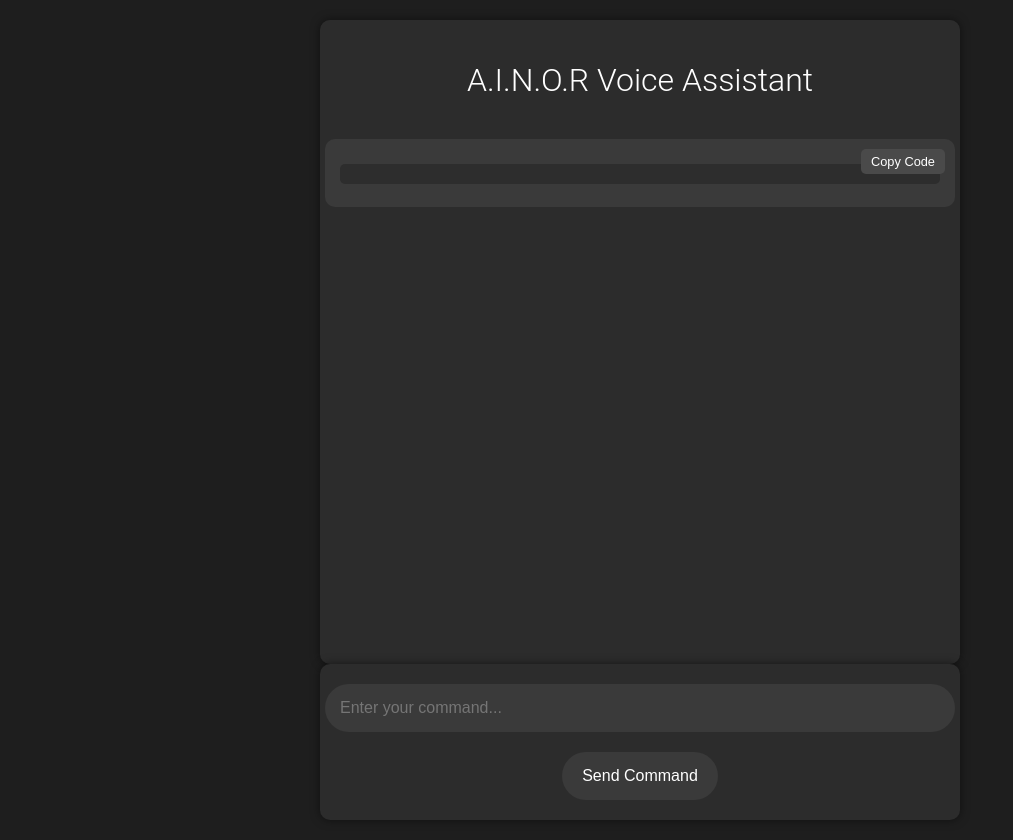
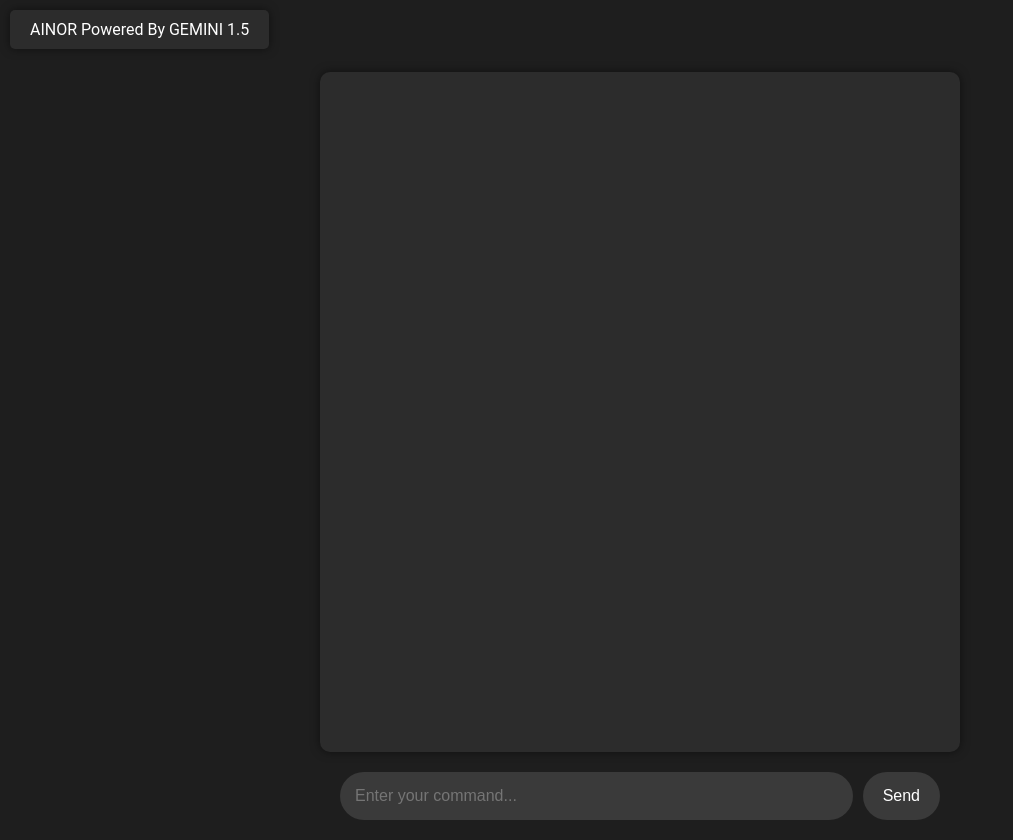
Before and after one commit to dixitk941/AINOR, a Flask app: page / in a window 1280 px wide. Shown: the whole page, without its empty margins (0-1013 px from the left). Run offline with Flask 3, Linux system fonts and the light colour scheme; some libraries are stand-ins or nearby versions.

Commit message:
Refactor API key handling and enhance chat interface with new message display logic

```diff
--- a/app.py
+++ b/app.py
@@ -1,3 +1,4 @@
+import os
 import requests
 from flask import Flask, render_template, request, jsonify
 import json
@@ -9,7 +10,7 @@ app = Flask(__name__)
 all_responses = []
 
 # Gemini API setup
-GEMINI_API_KEY = "AIzaSyCh87P6IHCR2TVINidnDifeybL3CqC_flQ"
+GEMINI_API_KEY = os.getenv("GEMINI_API_KEY")  # Fetching the API key from environment variable
 GEMINI_API_URL = "https://generativelanguage.googleapis.com/v1beta/models/gemini-1.5-flash-latest:generateContent"
 
 def call_gemini_api(prompt):
--- a/templates/index.html
+++ b/templates/index.html
@@ -13,80 +13,73 @@
             display: flex;
             flex-direction: column;
             align-items: center;
-            justify-content: space-between;
+            justify-content: flex-end;
             height: 100vh;
             margin: 0;
             padding: 20px;
         }
 
-        .container {
+        .branding {
+            position: absolute;
+            top: 10px;
+            left: 10px;
+            font-size: 1em;
+            color: #ffffff;
+            background-color: #2c2c2c;
+            padding: 10px 20px;
+            border-radius: 5px;
+            box-shadow: 0 0 10px rgba(0, 0, 0, 0.5);
+        }
+
+        .chat-container {
             display: flex;
             flex-direction: column;
-            align-items: center;
             width: 100%;
             max-width: 600px;
-            padding: 20px;
+            height: 80vh;
             background-color: #2c2c2c;
             border-radius: 10px;
             box-shadow: 0 0 10px rgba(0, 0, 0, 0.5);
-            flex-grow: 1;
             overflow-y: auto;
+            padding: 20px;
         }
 
-        h1 {
+        .message {
             margin-bottom: 20px;
-            font-size: 2em;
-            font-weight: 300;
+            padding: 10px;
+            border-radius: 10px;
+            background-color: #3a3a3a;
+            word-wrap: break-word;
+            font-size: 1em;
+            max-width: 70%;
         }
 
-        #response {
-            margin-top: 20px;
-            padding: 15px;
-            border-radius: 10px;
-            background-color: #3a3a3a;
-            width: 100%;
-            word-wrap: break-word;
-            font-size: 1em;
-            position: relative;
-        }
-
-        #code {
-            margin-top: 10px;
+        .message.code {
             background-color: #2d2d2d;
             padding: 10px;
             border-radius: 5px;
             overflow-x: auto;
         }
 
-        #copyButton {
-            position: absolute;
-            top: 10px;
-            right: 10px;
-            padding: 5px 10px;
-            border: none;
-            border-radius: 5px;
-            cursor: pointer;
+        .message.user {
+            align-self: flex-end;
             background-color: #4a4a4a;
-            color: #ffffff;
-            font-size: 0.8em;
+        }
+
+        .message.ai {
+            align-self: flex-start;
         }
 
         .input-container {
+            display: flex;
             width: 100%;
             max-width: 600px;
-            display: flex;
-            flex-direction: column;
-            align-items: center;
-            padding: 20px;
-            background-color: #2c2c2c;
-            border-radius: 10px;
-            box-shadow: 0 0 10px rgba(0, 0, 0, 0.5);
+            margin-top: 20px;
         }
 
         #command {
-            width: 100%;
+            flex-grow: 1;
             padding: 15px;
-            margin-bottom: 20px;
             border: none;
             border-radius: 25px;
             outline: none;
@@ -95,13 +88,9 @@
             font-size: 1em;
         }
 
-        #buttons {
-            display: flex;
-            gap: 10px;
-        }
-
-        button {
+        #submit {
             padding: 15px 20px;
+            margin-left: 10px;
             border: none;
             border-radius: 25px;
             cursor: pointer;
@@ -111,26 +100,20 @@
             transition: background-color 0.3s, transform 0.3s;
         }
 
-        button:hover {
+        #submit:hover {
             background-color: #4a4a4a;
             transform: scale(1.05);
         }
     </style>
 </head>
 <body>
-    <div class="container">
-        <h1>A.I.N.O.R Voice Assistant</h1>
-        <div id="response">
-            <div id="textResponse"></div>
-            <pre id="code" class="language-javascript"></pre>
-            <button id="copyButton" onclick="copyCode()">Copy Code</button>
-        </div>
+    <div class="branding">AINOR Powered By GEMINI 1.5</div>
+    <div class="chat-container" id="chatContainer">
+        <!-- Messages will be appended here -->
     </div>
     <div class="input-container">
         <input type="text" id="command" placeholder="Enter your command...">
-        <div id="buttons">
-            <button id="submit">Send Command</button>
-        </div>
+        <button id="submit">Send</button>
     </div>
 
     <script src="https://cdnjs.cloudflare.com/ajax/libs/prism/1.24.1/prism.min.js"></script>
@@ -138,8 +121,17 @@
     <script>
         document.getElementById('submit').onclick = function() {
             var command = document.getElementById('command').value;
+            addMessage(command, 'user');
             processCommand(command);
         };
+
+        function addMessage(text, sender) {
+            const message = document.createElement('div');
+            message.className = `message ${sender}`;
+            message.innerText = text;
+            document.getElementById('chatContainer').appendChild(message);
+            document.getElementById('chatContainer').scrollTop = document.getElementById('chatContainer').scrollHeight;
+        }
 
         function processCommand(command) {
             fetch('/process_command', {
@@ -151,39 +143,27 @@
             })
             .then(response => response.json())
             .then(data => {
-                // Clear previous response
-                document.getElementById('textResponse').innerText = '';
-                document.getElementById('code').innerText = '';
+                // Clear input
+                document.getElementById('command').value = '';
 
-                // Extract text and code from response
-                const responseText = data.response;
-                const codeMatch = responseText.match(/'''([\s\S]*?)'''/);
+                // Create message elements
+                const textResponse = data.response;
+                const codeSnippet = data.code;
 
-                if (codeMatch) {
-                    // Display code snippet
-                    const codeSnippet = codeMatch[1];
-                    document.getElementById('code').innerText = codeSnippet;
-                    Prism.highlightElement(document.getElementById('code'));
-
-                    // Display text response without code snippet
-                    const textResponse = responseText.replace(codeMatch[0], '').trim();
-                    document.getElementById('textResponse').innerText = textResponse;
-                } else {
-                    // Display only text response
-                    document.getElementById('textResponse').innerText = responseText;
+                if (textResponse) {
+                    addMessage(textResponse, 'ai');
                 }
 
-                // Clear input
-                document.getElementById('command').value = '';
-            });
-        }
+                if (codeSnippet) {
+                    const codeMessage = document.createElement('pre');
+                    codeMessage.className = 'message code ai language-javascript';
+                    codeMessage.innerText = codeSnippet;
+                    document.getElementById('chatContainer').appendChild(codeMessage);
+                    Prism.highlightElement(codeMessage);
+                }
 
-        function copyCode() {
-            var code = document.getElementById('code').innerText;
-            navigator.clipboard.writeText(code).then(function() {
-                alert('Code copied to clipboard!');
-            }, function(err) {
-                alert('Failed to copy code: ', err);
+                // Scroll to the bottom of the chat container
+                document.getElementById('chatContainer').scrollTop = document.getElementById('chatContainer').scrollHeight;
             });
         }
     </script>
```
Also changed, not shown: gemini_responses.json (+20 -0 lines).
